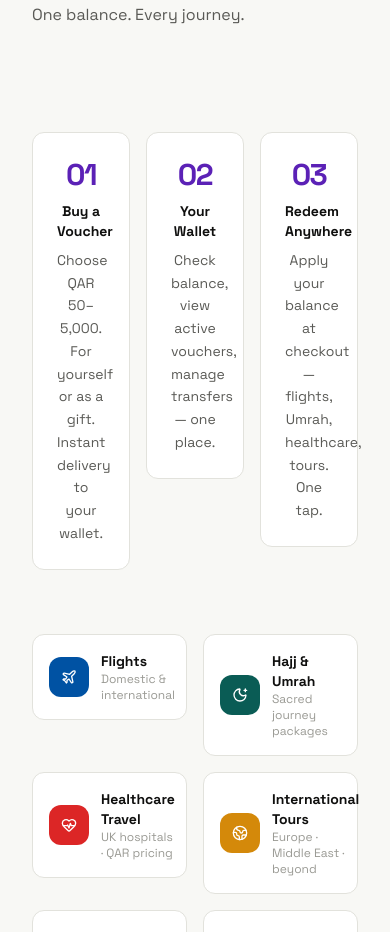
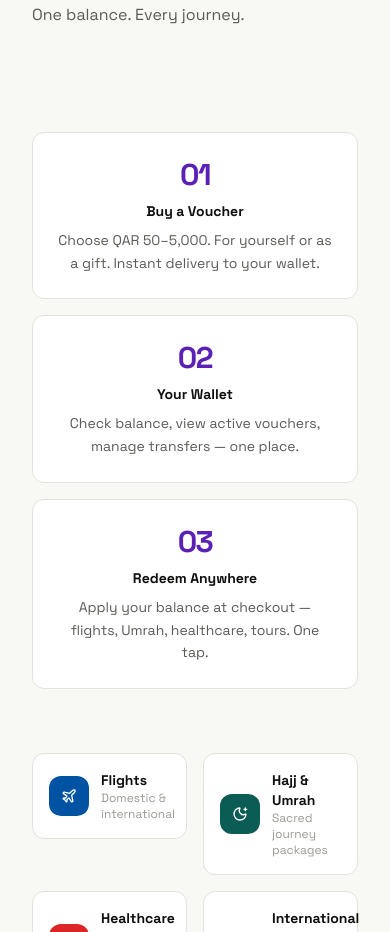
Before and after one commit to noushweb/mnk-portfolio, a Next.js app: page /voyacher in a window 390 px wide. Shown: the part 4267-5199 px from the top of the page. Built offline with nearby package versions, Linux system fonts and the light colour scheme.

Commit message:
fix: Voyacher Platform steps grid responsive (grid-cols-1 on mobile)

```diff
--- a/app/voyacher/page.tsx
+++ b/app/voyacher/page.tsx
@@ -321,7 +321,7 @@
         </div>
 
         {/* Steps */}
-        <div className="grid grid-cols-3 gap-4 mb-16">
+        <div className="grid grid-cols-1 md:grid-cols-3 gap-4 mb-16">
           {steps.map((s, i) => (
             <ScrollReveal key={s.num} delay={200 + i * 100}>
               <div className="bg-[var(--color-surface)] rounded-xl p-6 text-center border border-[var(--color-border)]">
```
